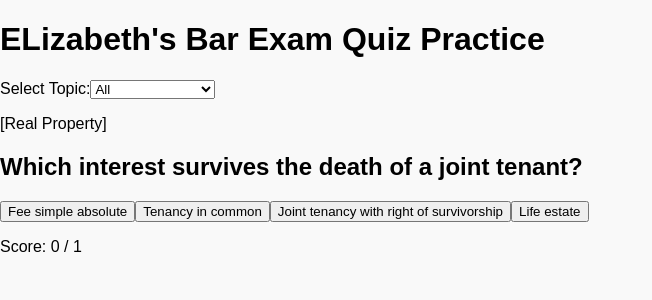
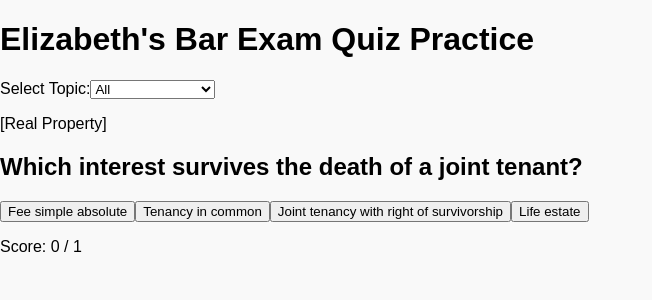
Before and after one commit to Underseconds/bar-exam-quiz, a React (Vite) app: page / in a window 1280 px wide. Shown: the top 300 px of the page, without its empty margins (0-652 px from the left). Built offline with nearby package versions, Linux system fonts and the light colour scheme.

Commit message:
Update BarExamQuiz.jsx

```diff
--- a/src/BarExamQuiz.jsx
+++ b/src/BarExamQuiz.jsx
@@ -115,7 +115,7 @@ export default function BarExamQuiz() {
     <div className="min-h-screen bg-gray-50 py-12 px-4">
       <div className="max-w-3xl mx-auto">
         <h1 className="text-4xl font-bold text-blue-900 text-center mb-10">
-          ELizabeth's Bar Exam Quiz Practice
+          Elizabeth's Bar Exam Quiz Practice
         </h1>
 
         <div className="mb-8">
```
